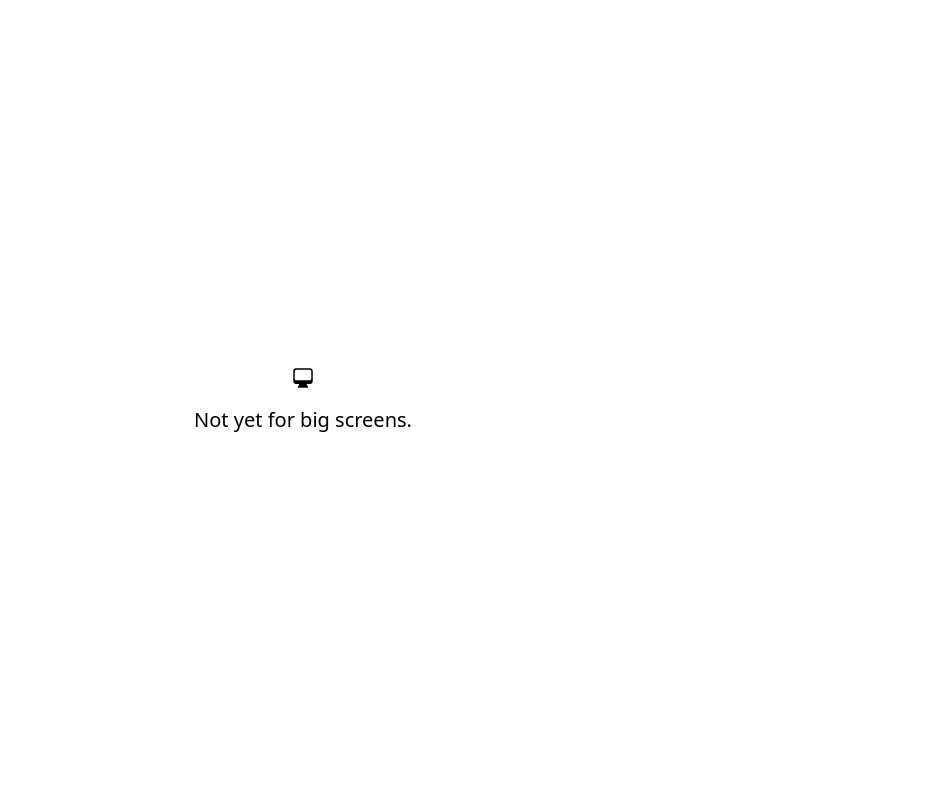
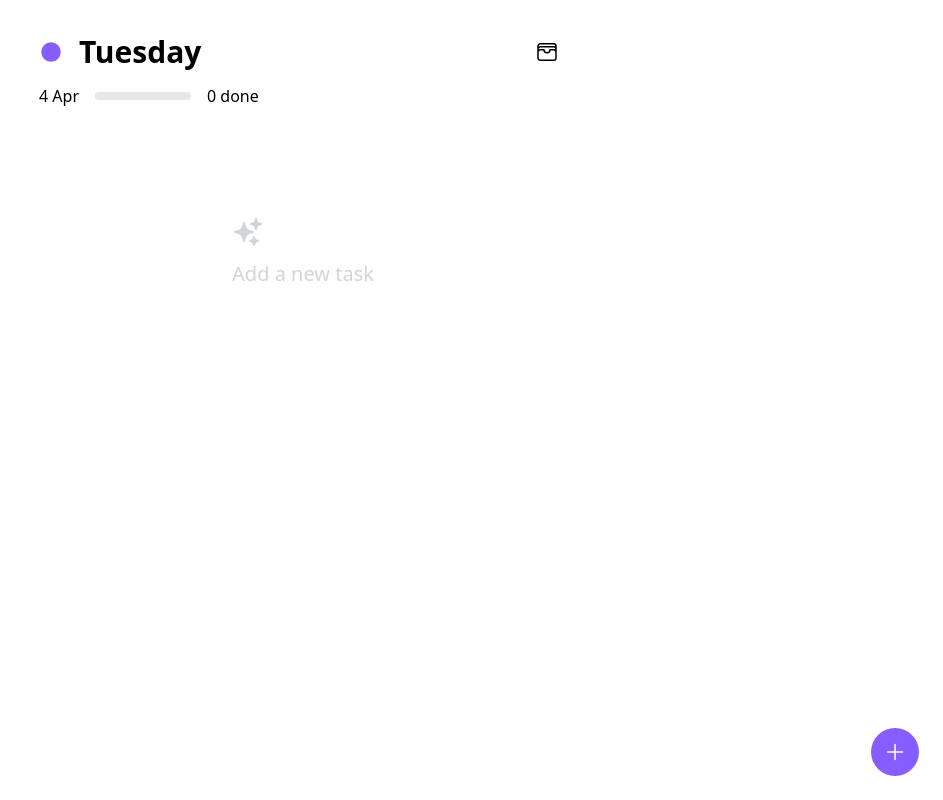
Before and after one commit to ashishk1331/Feather, a React (Vite) app: page / in a window 1280 px wide. Shown: the whole page, without its empty margins (337-1280 px from the left). Built offline with nearby package versions, Linux system fonts and the light colour scheme.

Commit message:
Big Screen fix

```diff
--- a/src/App.jsx
+++ b/src/App.jsx
@@ -2,7 +2,6 @@ import { format, isAfter } from "date-fns";
 import Home from "./screens/Home";
 import Form from "./screens/Form";
 import Splash from "./screens/Splash";
-import BigScreen from "./screens/BigScreen";
 import {
     PlusSmallIcon,
     TrashIcon,
@@ -46,8 +45,7 @@ export default function App(props) {
     }, []);
 
     return (
-        <>
-            <BigScreen />
+        <div className="container mx-auto max-w-xl">
             <Splash />
             <Home
                 setShowAddForm={setShowAddForm}
@@ -98,6 +96,6 @@ export default function App(props) {
                     </button>
                 )}
             </div>
-        </>
+        </div>
     );
 }
--- a/src/components/Header.jsx
+++ b/src/components/Header.jsx
@@ -12,6 +12,7 @@ import { format } from "date-fns";
 import { useStore } from "../util/useStore";
 import { twMerge } from "tailwind-merge";
 import Pill from "./Pill";
+import { motion } from "framer-motion";
 
 function Option(props) {
 	const active = props.menuOption === props.value;
@@ -47,11 +48,15 @@ export default function Header(props) {
 	let aLength = activeTasks.length;
 
 	if (cLength > aLength) {
-		completedTasks.filter(
-			(id) =>
-				!(activeTasks.length > 1 &&
-				activeTasks.includes((task) => task.id === id))
-		).forEach(id => removeCompletedTask(id));
+		completedTasks
+			.filter(
+				(id) =>
+					!(
+						activeTasks.length > 1 &&
+						activeTasks.includes((task) => task.id === id)
+					),
+			)
+			.forEach((id) => removeCompletedTask(id));
 	}
 
 	const menuOption = props.menuOption,
@@ -64,7 +69,12 @@ export default function Header(props) {
 	let percent = 0;
 	if (aLength > 0) {
 		percent = Math.floor((cLength / aLength) * 100);
-		if (percent >= 95 && props.showSearch && cLength === aLength && !isBlasted) {
+		if (
+			percent >= 95 &&
+			props.showSearch &&
+			cLength === aLength &&
+			!isBlasted
+		) {
 			blast();
 			setIsBlasted(true);
 		}
@@ -82,6 +92,17 @@ export default function Header(props) {
 		}
 	}, [darkMode]);
 
+	const DAYS = [
+		"Sunday",
+		"Monday",
+		"Tuesday",
+		"Wednesday",
+		"Thursday",
+		"Friday",
+		"Saturday",
+	];
+	const TODAY = DAYS[new Date().getDay()];
+
 	return (
 		<div className="relative flex flex-col items-center gap-3 w-full my-4">
 			<div className="flex items-center gap-4 w-full">
@@ -94,12 +115,14 @@ export default function Header(props) {
 				>
 					<Circle weight="fill" className="w-6 h-6 fill-slate-blue" />
 				</button>
-				<h1 className="text-3xl font-bold leading-9 mr-auto">Today</h1>
+				<h1 className="text-3xl font-bold leading-9 mr-auto">
+					{TODAY}
+				</h1>
 				<button
 					className="p-2 relative"
 					onClick={() => {
 						setMenuOption((prev) => (prev + 1) % 2);
-						clearSelectedTasks()
+						clearSelectedTasks();
 					}}
 				>
 					<WalletIcon className="w-6 h-6 dark:fill-neutral-800" />
--- a/src/components/Toast.jsx
+++ /dev/null
@@ -1,29 +0,0 @@
-import { ExclamationCircleIcon } from '@heroicons/react/24/outline'
-import { useState, useEffect } from 'react'
-import { motion, AnimatePresence } from 'framer-motion'
-
-export default function Toast(props){
-
-	const [ visible, setVisible ] = useState(true);
-
-	useEffect(() => {
-		setTimeout(() => {
-			setVisible(false)
-		}, 2500)
-	}, [])
-
-	return (
-		<AnimatePresence>
-		{
-			visible && <motion.div
-				initial={{ opacity: 0, y: -10 }}
-				animate={{ opacity:1 , y: 0 }}
-				exit={{ opacity: 0, y: -10 }}
-				className="bg-black dark:bg-white text-white dark:bg-gray-900 fixed inset-0 z-30 w-fill h-fit m-2 p-6 rounded-lg flex items-center gap-2 shadow-xl">
-				<ExclamationCircleIcon className="w-6 h-6" />
-				{props.message}
-			</motion.div>
-		}
-		</AnimatePresence>
-	)
-}
--- a/src/screens/BigScreen.jsx
+++ /dev/null
@@ -1,12 +0,0 @@
-import { ComputerDesktopIcon } from "@heroicons/react/24/solid";
-
-export default function (props) {
-	return (
-		<div className="hidden md:flex bg-white dark:bg-zinc-900 absolute w-full h-full inset-0 z-50 flex items-center dark:text-neutral-50">
-			<div className="m-auto flex flex-col items-center gap-4">
-				<ComputerDesktopIcon className="w-6 h-6" />
-				<p className="text-xl">Not yet for big screens.</p>
-			</div>
-		</div>
-	);
-}
--- a/src/screens/Form.jsx
+++ b/src/screens/Form.jsx
@@ -80,7 +80,7 @@ export default function Form(props) {
 	return (
 		<div
 			id={outerDiv}
-			className="z-30 w-full h-full fixed inset-0 backdrop-blur-[2px] bg-zinc-900/25 dark:bg-zinc-800/25"
+			className="z-30 w-full h-full fixed inset-0 backdrop-blur-[2px] bg-zinc-900/25 dark:bg-zinc-800/25 flex flex-col"
 			onClick={(e) => {
 				if (e.target.id === outerDiv) {
 					props.setShowAddForm(0);
@@ -92,7 +92,7 @@ export default function Form(props) {
 					initial={{ opacity: 0, y: 100 }}
 					animate={{ opacity: 1, y: 0 }}
 					exit={{ opacity: 0 }}
-					className="w-full overflow-y-scroll h-fit bg-white dark:bg-zinc-900 dark:text-white absolute bottom-0 p-8 pt-4 flex flex-col items-center gap-3 rounded-t-2xl"
+					className="w-full h-fit bg-white dark:bg-zinc-900 dark:text-white translate-x-1/2 p-8 pt-4 flex flex-col items-center gap-3 rounded-t-2xl max-w-xl mx-auto mt-auto"
 				>
 					<form
 						className="w-full flex flex-col gap-6 mt-8"
--- a/src/screens/Home.jsx
+++ b/src/screens/Home.jsx
@@ -1,6 +1,5 @@
 import Header from "../components/Header";
 import Task from "../components/Task";
-import Toast from "../components/Toast";
 import {
 	PlusSmallIcon,
 	TrashIcon,
@@ -110,7 +109,6 @@ export default function Home(props) {
 
 	return (
 		<div className="p-4 px-6 pb-6 bg-white dark:bg-zinc-900 dark:text-white min-h-screen w-full">
-			{/*<Toast message="Hello world" />*/}
 			<Header
 				state={props.state}
 				dispatch={props.dispatch}
```
Also changed, not shown: 1 other file (tests, documents, lock files or other folders).
